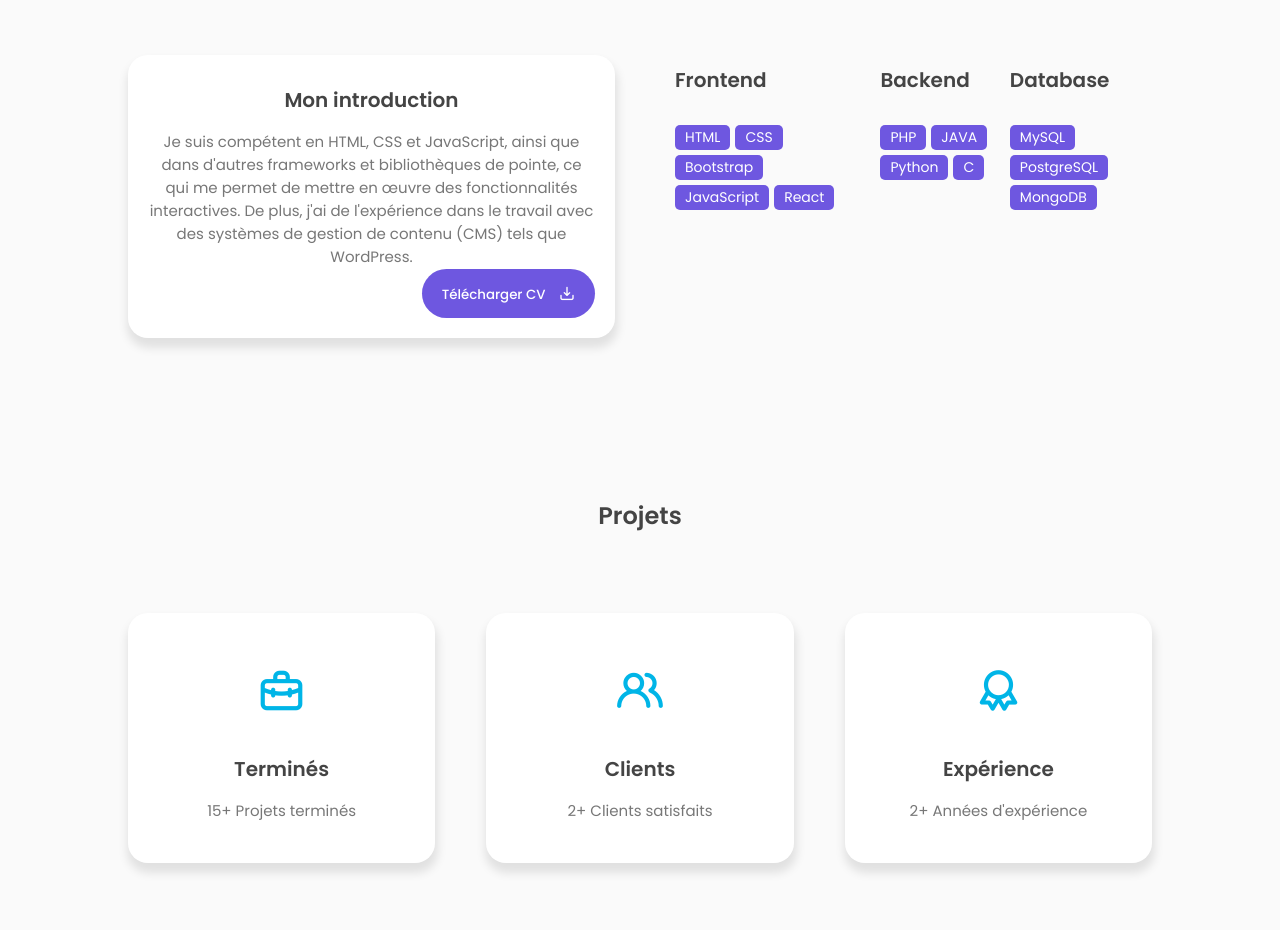
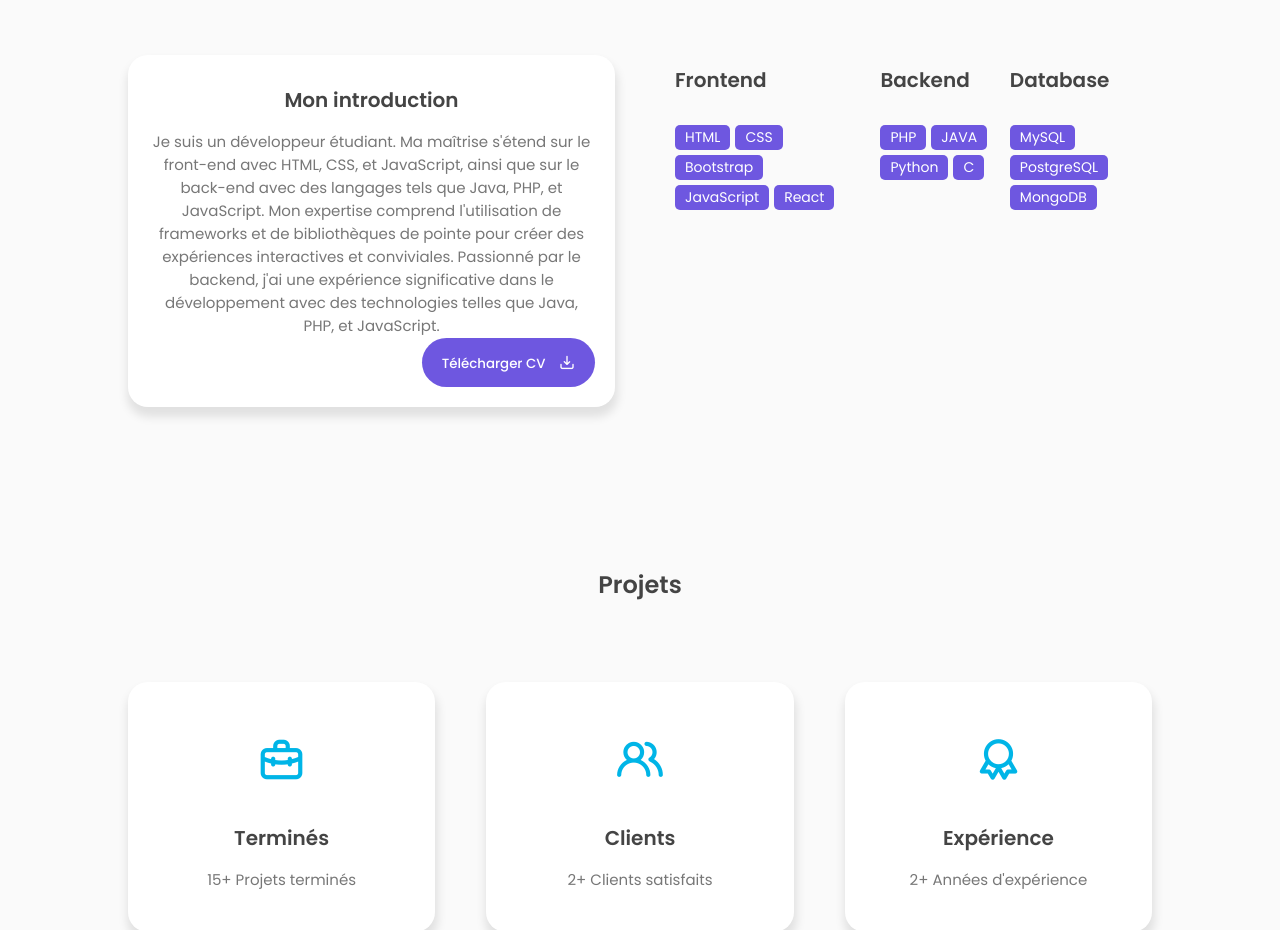
Before and after one commit to remidesnyder/Remi-Portfolio, a plain HTML site: page index.html in a window 1280 px wide. Shown: the part 940-1870 px from the top of the page. Drawn offline with nearby package versions, Linux system fonts and the light colour scheme.

Commit message:
Update index.html

```diff
--- a/index.html
+++ b/index.html
@@ -110,10 +110,11 @@
                 <div class="col">
                     <div class="about-info">
                         <h3>Mon introduction</h3>
-                        <p>Je suis compétent en HTML, CSS et JavaScript, ainsi que dans d'autres frameworks et
-                            bibliothèques de pointe, ce qui me permet de mettre en œuvre des fonctionnalités interactives.
-                            De plus, j'ai de l'expérience dans le travail avec des systèmes de gestion de contenu (CMS)
-                            tels que WordPress.
+                        <p>Je suis un développeur étudiant. Ma maîtrise s'étend sur le front-end avec HTML, CSS, et
+                            JavaScript, ainsi que sur le back-end avec des langages tels que Java, PHP, et JavaScript.
+                            Mon expertise comprend l'utilisation de frameworks et de bibliothèques de pointe pour créer des
+                            expériences interactives et conviviales. Passionné par le backend, j'ai une expérience significative dans
+                            le développement avec des technologies telles que Java, PHP, et JavaScript.
                         </p>
                         <div class="about-btn">
                             <button class="btn">Télécharger CV <i class="uil uil-import"></i></button>
```
